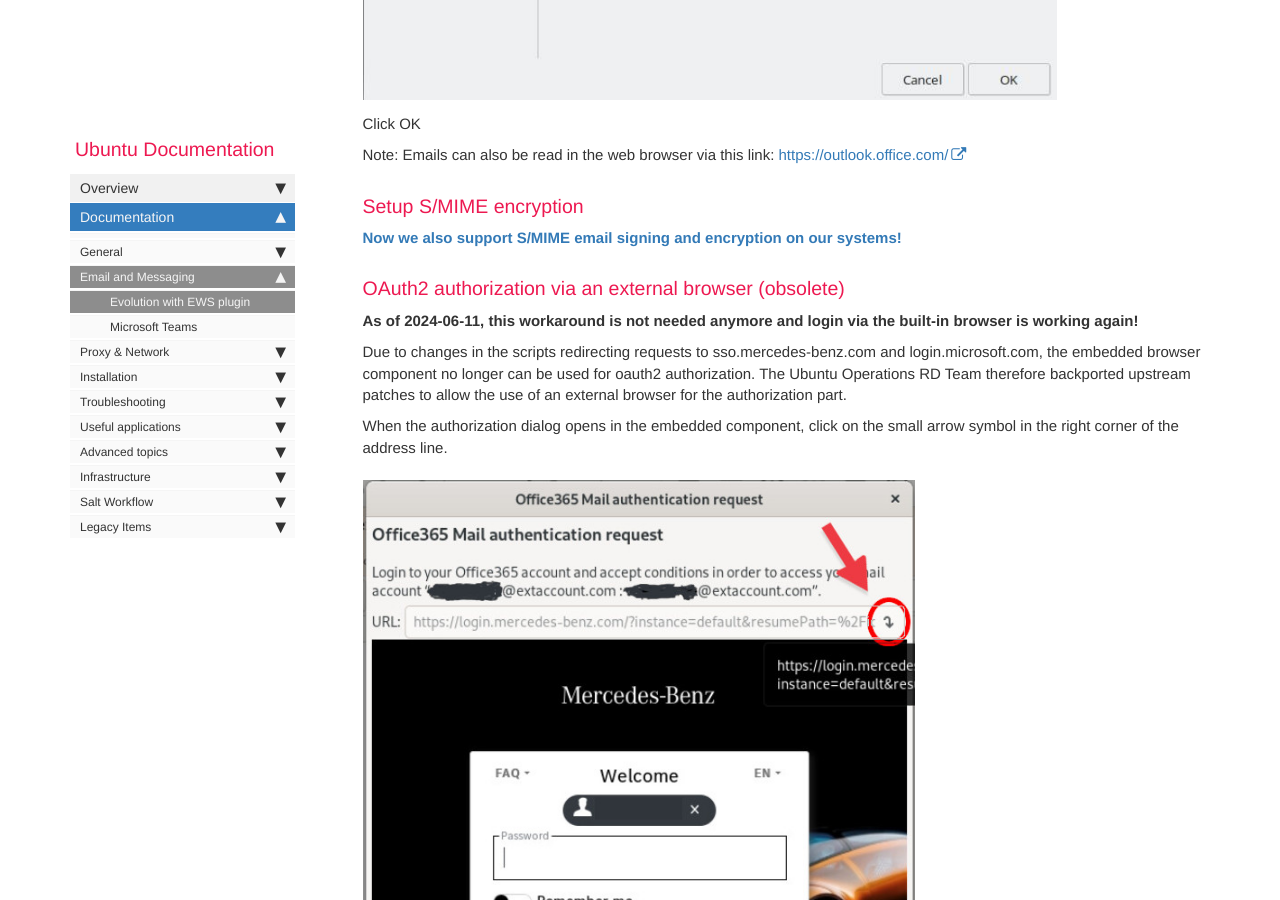
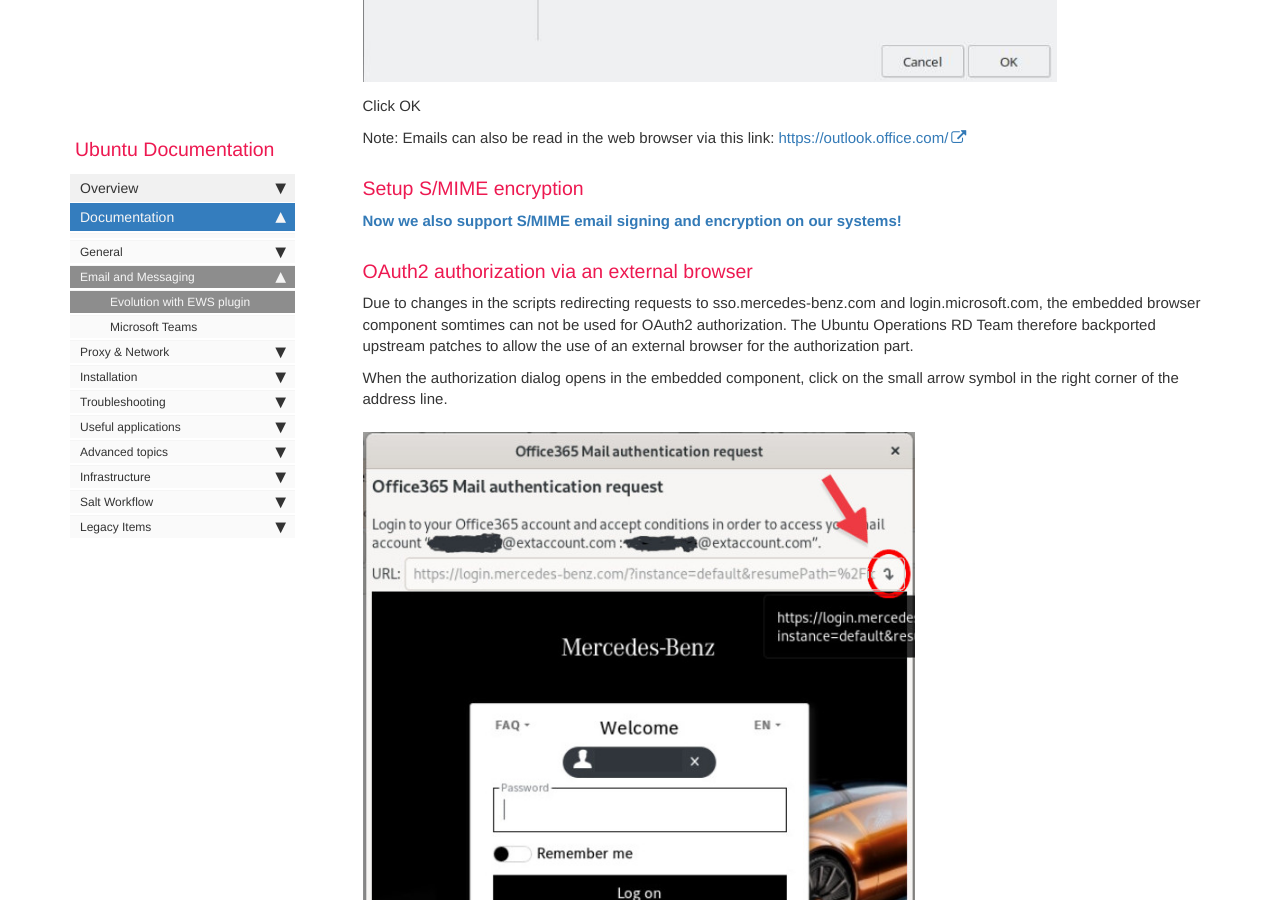
Before and after one commit to RajputPawan/Prometheus, a Jekyll site: the page built from pages/docs/evolution.md, in a window 1280 px wide and 900 px high, scrolled down 3854 px. Built offline with Jekyll 4.4.1, drawn with Linux system fonts in a browser that asks for light colours; comment, search, counter and statistics services are not loaded; some of the changed text lies outside the part shown.

Commit message:
remove obsolete keyword from evolution workaround

```diff
--- a/pages/docs/evolution.md
+++ b/pages/docs/evolution.md
@@ -59,12 +59,13 @@
 [__Now we also support S/MIME email signing and encryption on our systems!__](
 /ubunturd/ubuntudoc/cma.html)
 
-### OAuth2 authorization via an external browser (obsolete)
+### OAuth2 authorization via an external browser
 
-__As of 2024-06-11, this workaround is not needed anymore and login via the
-built-in browser is working again!__
-
-Due to changes in the scripts redirecting requests to sso.mercedes-benz.com and login.microsoft.com, the embedded browser component no longer can be used for oauth2 authorization. The Ubuntu Operations RD Team therefore backported upstream patches to allow the use of an external browser for the authorization part.
+Due to changes in the scripts redirecting requests to
+sso.mercedes-benz.com and login.microsoft.com, the embedded browser
+component somtimes can not be used for OAuth2 authorization. The Ubuntu
+Operations RD Team therefore backported upstream patches to allow the
+use of an external browser for the authorization part.
 
 When the authorization dialog opens in the embedded component, click on the small arrow symbol in the right corner of the address line.
 
```
